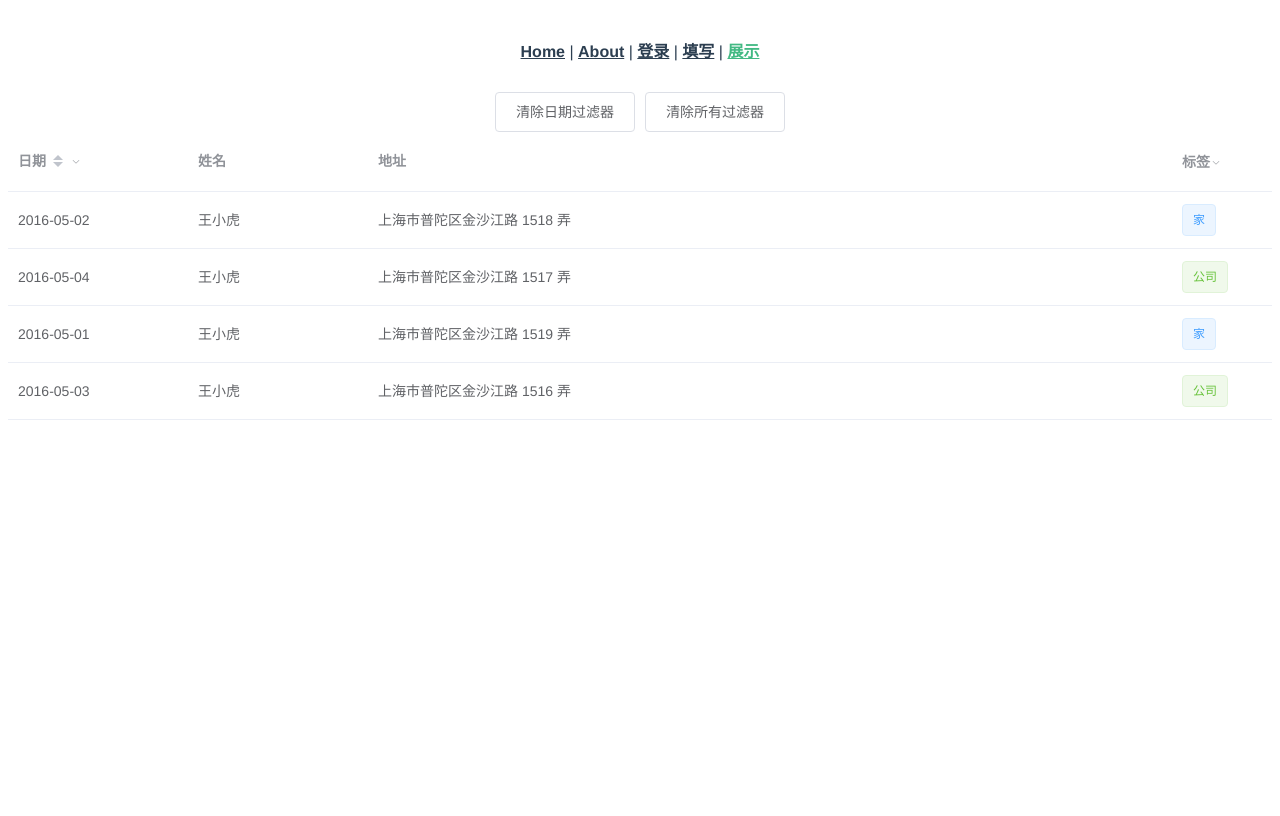
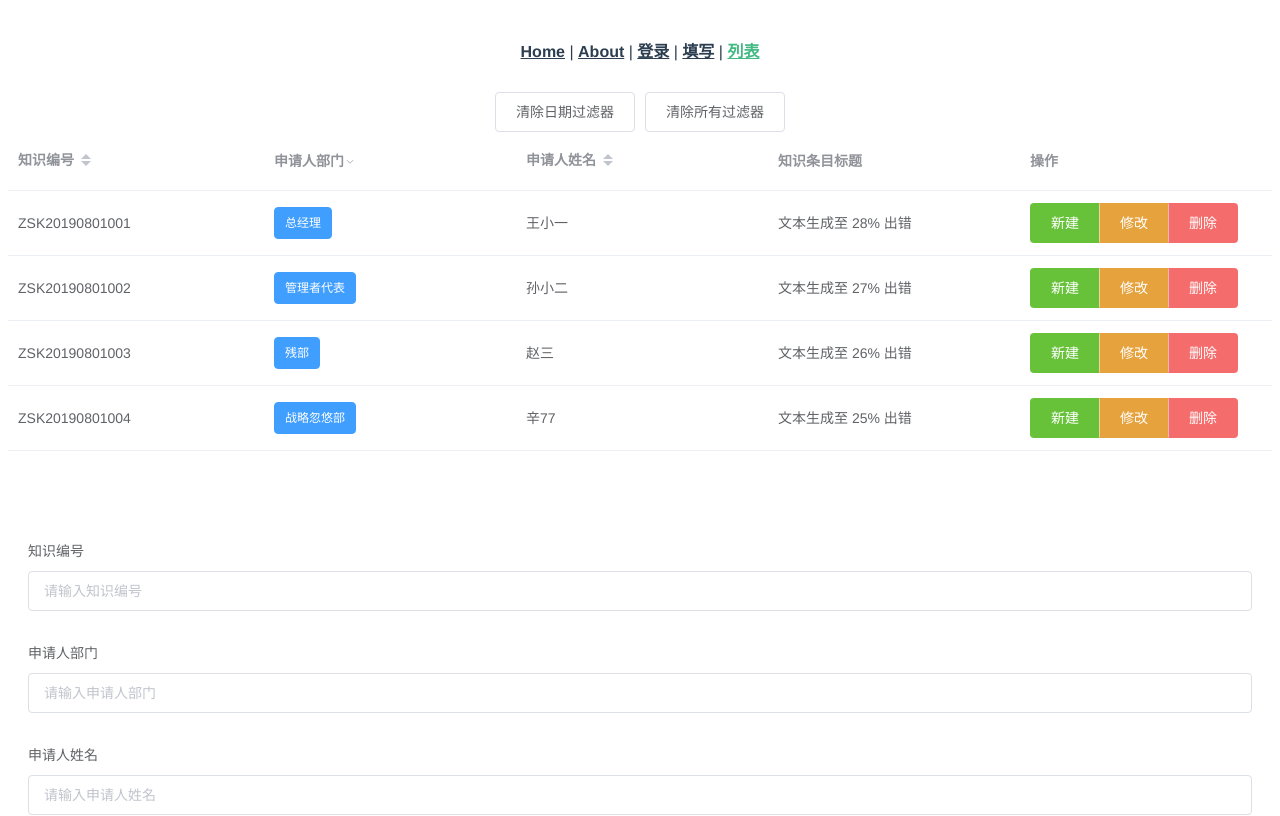
Before and after one commit to OtakuTools/KBM-Client, a Vue app: page /listAll in a window 1280 px wide. Shown: the top 816 px of the page. Built offline with nearby package versions, Linux system fonts and the light colour scheme.

Commit message:
完成表格组件

```diff
--- a/src/App.vue
+++ b/src/App.vue
@@ -5,7 +5,7 @@
       <router-link to="/about">About</router-link> |
       <router-link to="/login">登录</router-link> |
       <router-link to="/draft">填写</router-link> |
-      <router-link to="/listAll">展示</router-link>
+      <router-link to="/listAll">列表</router-link>
     </div>
     <router-view/>
   </div>
--- a/src/components/comp_showFile.vue
+++ b/src/components/comp_showFile.vue
@@ -5,38 +5,46 @@
     <el-table
       ref="filterTable"
       :data="tableData"
-      style="width: 100%">
+      style="width: 100%"
+      >
       <el-table-column
-        prop="date"
-        label="日期"
+        prop="sequence"
+        label="知识编号"
         sortable
-        width="180"
-        column-key="date"
-        :filters="[{text: '2016-05-01', value: '2016-05-01'}, {text: '2016-05-02', value: '2016-05-02'}, {text: '2016-05-03', value: '2016-05-03'}, {text: '2016-05-04', value: '2016-05-04'}]"
-        :filter-method="filterHandler"
-      >
+        >
       </el-table-column>
       <el-table-column
-        prop="name"
-        label="姓名"
-        width="180">
+        prop="department"
+        label="申请人部门"
+        :filters="departments"
+        :filter-method="filterHandler"
+        >
+        <template slot-scope="scope">
+          <el-tag effect="dark">
+            {{scope.row.department}}
+          </el-tag>
+        </template>
       </el-table-column>
       <el-table-column
-        prop="address"
-        label="地址"
-        :formatter="formatter">
+        prop="applicant"
+        label="申请人姓名"
+        sortable
+        >
+      </el-table-column>
+      <el-table-column
+        prop="kTitle"
+        label="知识条目标题">
       </el-table-column>
       <el-table-column
         prop="tag"
-        label="标签"
-        width="100"
-        :filters="[{ text: '家', value: '家' }, { text: '公司', value: '公司' }]"
-        :filter-method="filterTag"
-        filter-placement="bottom-end">
+        label="操作"
+        >
         <template slot-scope="scope">
-          <el-tag
-            :type="scope.row.tag === '家' ? 'primary' : 'success'"
-            disable-transitions>{{scope.row.tag}}</el-tag>
+          <el-button-group>
+            <el-button type="success">新建</el-button>
+            <el-button type="warning">修改</el-button>
+            <el-button type="danger">删除</el-button>
+          </el-button-group>
         </template>
       </el-table-column>
     </el-table>
@@ -48,26 +56,51 @@ export default {
   data () {
     return {
       tableData: [{
-        date: '2016-05-02',
-        name: '王小虎',
-        address: '上海市普陀区金沙江路 1518 弄',
-        tag: '家'
+        sequence: 'ZSK20190801001',
+        department: '总经理',
+        applicant: '王小一',
+        knowledgetype: '知',
+        discoverTime: '20190801',
+        resolveTime: '20190807',
+        lastfor: '6',
+        kTitle: '文本生成至 28% 出错',
+        kContent: '文本生成至 28% 出错',
+        kMethod: 'ignore'
       }, {
-        date: '2016-05-04',
-        name: '王小虎',
-        address: '上海市普陀区金沙江路 1517 弄',
-        tag: '公司'
+        sequence: 'ZSK20190801002',
+        department: '管理者代表',
+        applicant: '孙小二',
+        knowledgetype: '识',
+        discoverTime: '20190801',
+        resolveTime: '20190802',
+        lastfor: '1',
+        kTitle: '文本生成至 27% 出错',
+        kContent: '文本生成至 27% 出错',
+        kMethod: 'ignore'
       }, {
-        date: '2016-05-01',
-        name: '王小虎',
-        address: '上海市普陀区金沙江路 1519 弄',
-        tag: '家'
+        sequence: 'ZSK20190801003',
+        department: '残部',
+        applicant: '赵三',
+        knowledgetype: '类',
+        discoverTime: '20190801',
+        resolveTime: '20190803',
+        lastfor: '2',
+        kTitle: '文本生成至 26% 出错',
+        kContent: '文本生成至 26% 出错',
+        kMethod: 'ignore',
       }, {
-        date: '2016-05-03',
-        name: '王小虎',
-        address: '上海市普陀区金沙江路 1516 弄',
-        tag: '公司'
-      }]
+        sequence: 'ZSK20190801004',
+        department: '战略忽悠部',
+        applicant: '辛77',
+        knowledgetype: '别',
+        discoverTime: '20190801',
+        resolveTime: '20190803',
+        lastfor: '2',
+        kTitle: '文本生成至 25% 出错',
+        kContent: '文本生成至 25% 出错',
+        kMethod: 'ignore'
+      }],
+      departments: [{text: '战略忽悠部', value: '战略忽悠部'},{text: '残部', value: '残部'},{text: 'aaa', value: 'aaa'}]
     }
   },
   methods: {
@@ -77,12 +110,6 @@ export default {
     clearFilter () {
       this.$refs.filterTable.clearFilter()
     },
-    formatter (row, column) {
-      return row.address
-    },
-    filterTag (value, row) {
-      return row.tag === value
-    },
     filterHandler (value, row, column) {
       const property = column['property']
       return row[property] === value
--- a/src/views/Page_mainPage.vue
+++ b/src/views/Page_mainPage.vue
@@ -1,15 +1,20 @@
 <template>
-  <compShowFile />
+<div>
+  <showList />
+  <showForm />
+</div>
 </template>
 
 <script>
 // @ is an alias to /src
-import compShowFile from '@/components/comp_showFile.vue'
+import showList from '@/components/comp_showFile.vue'
+import showForm from '@/components/comp_draftInfo.vue'
 
 export default {
   name: 'Page_login',
   components: {
-    compShowFile
+    showList,
+    showForm
   }
 }
 </script>
```
Also changed, not shown: 1 other file (tests, documents, lock files or other folders).
